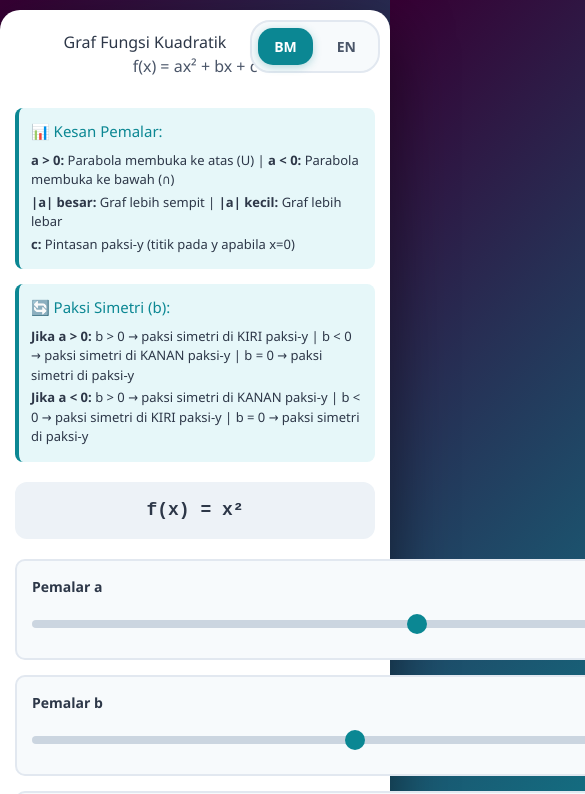
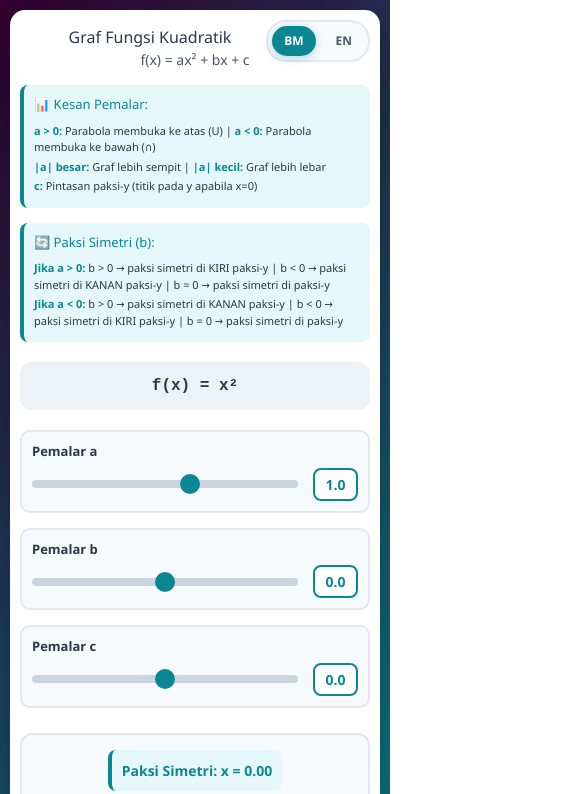
Before and after one commit to xxrue/hello, a plain HTML site: page index.html in a window 390 px wide. Shown: the top 794 px of the page, 585 px wide, since content can reach past the window. Drawn offline with nearby package versions, Linux system fonts and the light colour scheme.

Commit message:
Update index.html

```diff
--- a/index.html
+++ b/index.html
@@ -17,6 +17,44 @@
             align-items: center;
             min-height: 100%;
             width: 100%;
+            position: relative;
+            overflow-x: hidden;
+            overflow-y: auto;
+        }
+
+        .stars-container {
+            position: fixed;
+            top: 0;
+            left: 0;
+            width: 100%;
+            height: 100%;
+            pointer-events: none;
+            z-index: 0;
+        }
+
+        .star {
+            position: absolute;
+            background: white;
+            border-radius: 50%;
+            animation: float-twinkle linear infinite;
+            opacity: 0;
+        }
+
+        @keyframes float-twinkle {
+            0% {
+                transform: translateY(0) scale(0);
+                opacity: 0;
+            }
+            10% {
+                opacity: 1;
+            }
+            90% {
+                opacity: 1;
+            }
+            100% {
+                transform: translateY(-100%) scale(1);
+                opacity: 0;
+            }
         }
 
         .container {
@@ -26,8 +64,9 @@
             padding: 40px;
             max-width: 1400px;
             width: 95%;
-            margin: 20px;
+            margin: 20px auto;
             position: relative;
+            box-sizing: border-box;
         }
 
         .language-toggle {
@@ -194,6 +233,8 @@
             border-radius: 8px;
             background: white;
             display: block;
+            max-width: 100%;
+            height: auto;
         }
 
         .equation-display {
@@ -232,6 +273,10 @@
             font-size: 15px;
         }
 
+        .info-box strong {
+            color: #0b8793;
+        }
+
         .info-box p {
             margin: 3px 0;
             color: #2d3748;
@@ -262,41 +307,84 @@
         }
 
         @media (max-width: 640px) {
+            body {
+                align-items: flex-start;
+            }
+
             .container {
-                padding: 20px 15px;
+                padding: 15px 10px;
                 margin: 10px;
+                width: calc(100% - 20px);
+                border-radius: 15px;
             }
 
             .language-toggle {
                 top: 10px;
                 right: 10px;
+                padding: 4px;
+            }
+
+            .language-toggle button {
+                padding: 6px 12px;
+                font-size: 12px;
             }
 
             h1 {
-                font-size: 24px;
-                padding-right: 100px;
+                font-size: 20px;
+                padding-right: 90px;
+                margin-bottom: 5px;
+            }
+
+            .subtitle {
+                font-size: 14px;
+                margin-bottom: 15px;
             }
 
             .equation-display {
-                font-size: 18px;
-                padding: 15px;
+                font-size: 16px;
+                padding: 12px;
+                margin-bottom: 15px;
             }
 
             .control-group {
-                padding: 15px;
+                padding: 10px;
             }
 
             .control-group label {
-                font-size: 14px;
+                font-size: 13px;
+                margin-bottom: 6px;
             }
 
             .value-display {
-                font-size: 16px;
-                min-width: 50px;
+                font-size: 14px;
+                min-width: 45px;
+                padding: 4px 8px;
+            }
+
+            .info-box {
+                padding: 10px;
+            }
+
+            .info-box h3 {
+                font-size: 13px;
             }
 
             .info-box p {
-                font-size: 13px;
+                font-size: 11px;
+            }
+
+            .symmetry-info {
+                font-size: 14px;
+                padding: 10px;
+            }
+
+            .graph-container {
+                padding: 15px 10px;
+            }
+
+            canvas {
+                width: 100% !important;
+                height: auto !important;
             }
         }
     </style>
@@ -305,6 +393,7 @@
   <script src="https://cdn.tailwindcss.com" type="text/javascript"></script>
  </head>
  <body>
+  <div class="stars-container" id="stars"></div>
   <main class="container">
    <div class="language-toggle"><button id="lang-ms" class="active">BM</button> <button id="lang-en">EN</button>
    </div>
@@ -729,9 +818,45 @@
             });
         }
 
+        // Create floating stars (reduced count for mobile performance)
+        function createStars() {
+            const starsContainer = document.getElementById('stars');
+            const isMobile = window.innerWidth <= 768;
+            const starCount = isMobile ? 25 : 50;
+
+            for (let i = 0; i < starCount; i++) {
+                const star = document.createElement('div');
+                star.className = 'star';
+
+                // Random size between 1-4px
+                const size = Math.random() * 3 + 1;
+                star.style.width = `${size}px`;
+                star.style.height = `${size}px`;
+
+                // Random horizontal position
+                star.style.left = `${Math.random() * 100}%`;
+
+                // Random start position (some start mid-screen)
+                star.style.top = `${Math.random() * 120}%`;
+
+                // Random animation duration (15-30 seconds for slow floating)
+                const duration = Math.random() * 15 + 15;
+                star.style.animationDuration = `${duration}s`;
+
+                // Random delay
+                star.style.animationDelay = `${Math.random() * 10}s`;
+
+                // Random opacity for twinkling effect
+                star.style.setProperty('--max-opacity', Math.random() * 0.5 + 0.3);
+
+                starsContainer.appendChild(star);
+            }
+        }
+
         // Initial draw
+        createStars();
         drawGraph();
         updateEquation();
     </script>
- <script>(function(){function c(){var b=a.contentDocument||a.contentWindow.document;if(b){var d=b.createElement('script');d.innerHTML="window.__CF$cv$params={r:'9a8a1bfd71f7dce2',t:'MTc2NDgzODc4NC4wMDAwMDA='};var a=document.createElement('script');a.nonce='';a.src='/cdn-cgi/challenge-platform/scripts/jsd/main.js';document.getElementsByTagName('head')[0].appendChild(a);";b.getElementsByTagName('head')[0].appendChild(d)}}if(document.body){var a=document.createElement('iframe');a.height=1;a.width=1;a.style.position='absolute';a.style.top=0;a.style.left=0;a.style.border='none';a.style.visibility='hidden';document.body.appendChild(a);if('loading'!==document.readyState)c();else if(window.addEventListener)document.addEventListener('DOMContentLoaded',c);else{var e=document.onreadystatechange||function(){};document.onreadystatechange=function(b){e(b);'loading'!==document.readyState&&(document.onreadystatechange=e,c())}}}})();</script></body>
+ <script>(function(){function c(){var b=a.contentDocument||a.contentWindow.document;if(b){var d=b.createElement('script');d.innerHTML="window.__CF$cv$params={r:'9a8a250fa230dce2',t:'MTc2NDgzOTE1NS4wMDAwMDA='};var a=document.createElement('script');a.nonce='';a.src='/cdn-cgi/challenge-platform/scripts/jsd/main.js';document.getElementsByTagName('head')[0].appendChild(a);";b.getElementsByTagName('head')[0].appendChild(d)}}if(document.body){var a=document.createElement('iframe');a.height=1;a.width=1;a.style.position='absolute';a.style.top=0;a.style.left=0;a.style.border='none';a.style.visibility='hidden';document.body.appendChild(a);if('loading'!==document.readyState)c();else if(window.addEventListener)document.addEventListener('DOMContentLoaded',c);else{var e=document.onreadystatechange||function(){};document.onreadystatechange=function(b){e(b);'loading'!==document.readyState&&(document.onreadystatechange=e,c())}}}})();</script></body>
 </html>
```
